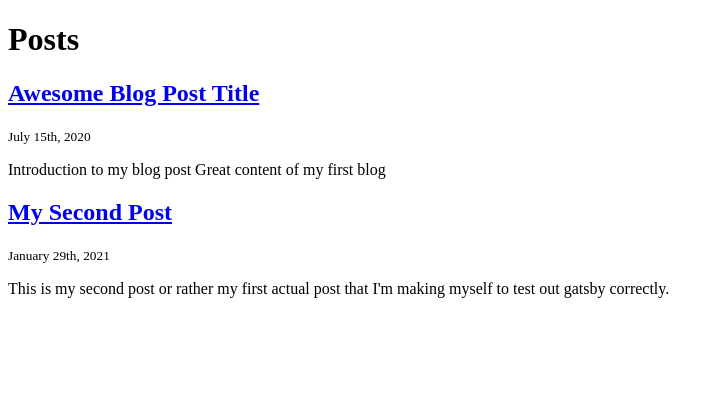
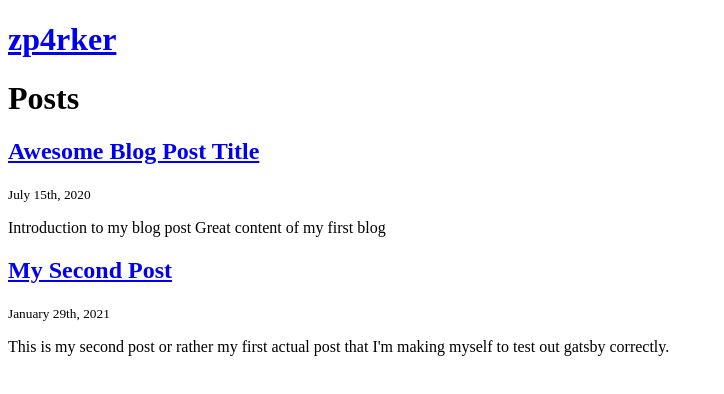
Before and after one commit to zp4rker/zp4rker.com, a Gatsby site: page /blog in a window 1280 px wide. Shown: the whole page, without its empty margins (0-724 px from the left). Built offline with nearby package versions, Linux system fonts and the light colour scheme; Gatsby itself is replaced by a stand-in of ours.

Commit message:
created layout component

```diff
--- a/gatsby-node.js
+++ b/gatsby-node.js
@@ -32,7 +32,7 @@ exports.createPages = async ({ graphql, actions }) => {
     `)
 
     result.data.allMarkdownRemark.edges.forEach(({ node }) => {
-        console.log(node.fields.slug)
+        console.log(`Created page: ${node.fields.slug}`)
         createPage({
             path: node.fields.slug,
             component: path.resolve(`./src/components/post.js`),
--- /dev/null
+++ b/src/components/layout.js
@@ -0,0 +1,23 @@
+import React from "react"
+import { graphql, useStaticQuery, Link } from "gatsby"
+
+export default function Layout({ children }) {
+    const data = useStaticQuery(graphql`
+        query {
+            site {
+                siteMetadata {
+                    title
+                }
+            }
+        }
+    `)
+
+    return (
+        <div>
+            <Link to="/">
+                <h1>{data.site.siteMetadata.title}</h1>
+            </Link>
+            {children}
+        </div>
+    )
+}
--- a/src/components/post.js
+++ b/src/components/post.js
@@ -1,14 +1,16 @@
 import { graphql } from "gatsby"
 import React from "react"
+
+import Layout from "../components/layout"
 
 export default function BlogPost({ data }) {
     const post = data.markdownRemark
     return (
-        <div>
+        <Layout>
             <h1>{post.frontmatter.title}</h1>
             <small>{post.frontmatter.date}</small>
             <div dangerouslySetInnerHTML={{ __html: post.html }} />
-        </div>
+        </Layout>
     )
 }
 
--- a/src/pages/blog.js
+++ b/src/pages/blog.js
@@ -1,9 +1,11 @@
 import React from "react"
 import { graphql, Link } from "gatsby"
 
+import Layout from "../components/layout"
+
 export default function Blog({ data }) {
     return (
-        <div>
+        <Layout>
             <h1>Posts</h1>
 
             {data.blog.posts.map(post => (
@@ -15,7 +17,7 @@ export default function Blog({ data }) {
                     <p>{post.excerpt}</p>
                 </article>
             ))}
-        </div>
+        </Layout>
     )
 }
 
```
Also changed, not shown: src/pages/index.js (+4 -3 lines).
